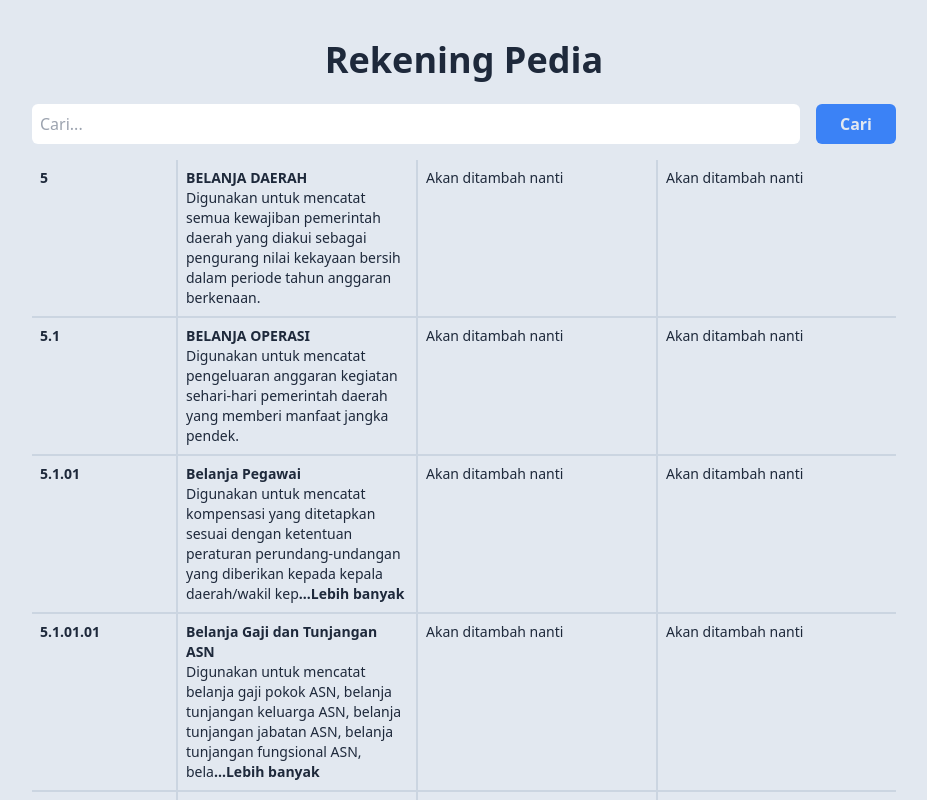
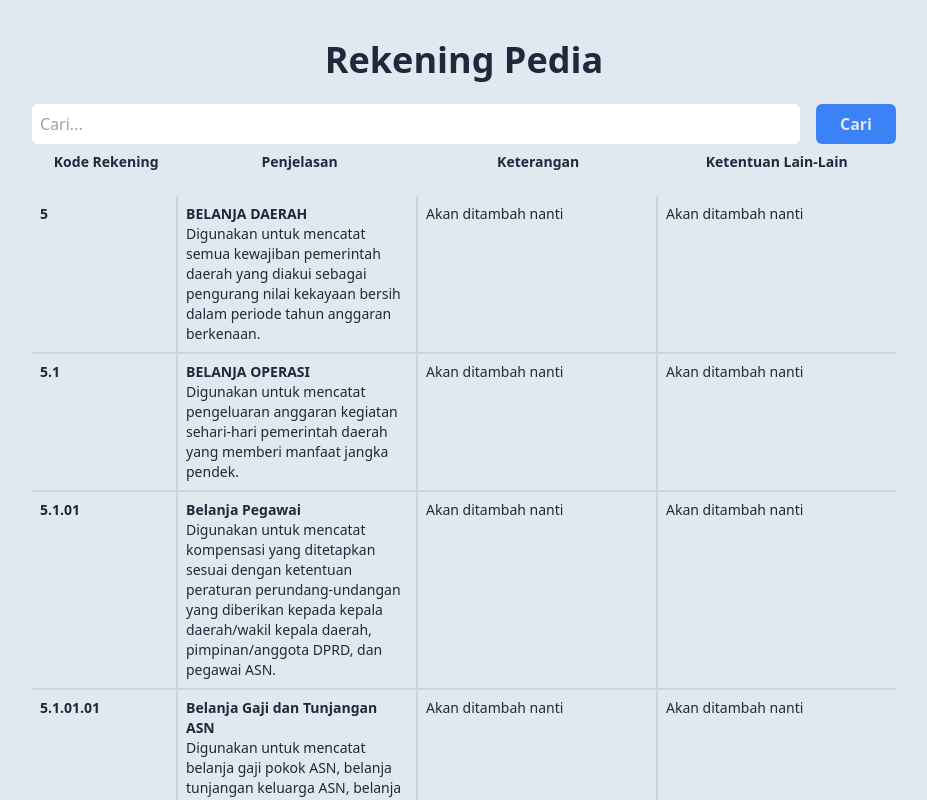
Before and after one commit to Bidang-Anggaran/kb-bakeuda, a React (Vite) app: page / in a window 1280 px wide. Shown: the top 800 px of the page, without its empty margins (176-1103 px from the left). Built offline with nearby package versions, Linux system fonts and the light colour scheme.

Commit message:
fix: removed readmore on 1024+px width

```diff
--- a/src/App.jsx
+++ b/src/App.jsx
@@ -1,7 +1,6 @@
 import { useState } from "react";
 import ItemsList from "./components/ItemsList";
 import SearchBar from "./components/SearchBar";
-import Footer from "./components/Footer";
 
 function App() {
   const [searchInput, setSearchInput] = useState("");
--- a/src/components/ReadMore.jsx
+++ b/src/components/ReadMore.jsx
@@ -1,21 +1,46 @@
-import { useState } from "react";
+import { useState, useEffect } from "react";
 
 const ReadMore = ({ children }) => {
+  const [isReadMore, setIsReadMore] = useState(true);
+  const [windowWidth, setWindowWidth] = useState(window.innerWidth);
+
+  useEffect(() => {
+    // Function to update windowWidth when the window is resized
+    const handleResize = () => {
+      setWindowWidth(window.innerWidth);
+    };
+
+    // Add event listener for window resize
+    window.addEventListener("resize", handleResize);
+
+    // Clean up the event listener when the component unmounts
+    return () => {
+      window.removeEventListener("resize", handleResize);
+    };
+  }, []); //
   const text = children;
-  const [isReadMore, setIsReadMore] = useState(true);
   const toggleReadMore = () => {
     setIsReadMore(!isReadMore);
   };
   return (
+    <>
+      {windowWidth > 1024 ? (
+        <p className="text-sm">{text}</p>
+      ) : (
         <p className="text-sm">
           {isReadMore ? text.slice(0, 150) : text}
 
           {text.length > 150 ? (
-        <span onClick={toggleReadMore} className="text-sm font-bold cursor-pointer">
+            <span
+              onClick={toggleReadMore}
+              className="text-sm font-bold cursor-pointer"
+            >
               {isReadMore ? "...Lebih banyak" : " Lebih sedikit"}
             </span>
           ) : null}
         </p>
+      )}
+    </>
   );
 };
 
--- a/src/components/SearchBar.jsx
+++ b/src/components/SearchBar.jsx
@@ -63,13 +63,13 @@ const SearchBar = ({ searchHandler }) => {
           <label htmlFor="deskripsi" className="mx-2">
             Deskripsi
           </label>
+        </div> */}
+        <div className="flex text-center">
+          <h2 className="font-bold flex-[2] text-sm py-2 min-w-36">Kode Rekening</h2>
+          <h2 className="flex-[3] px-2 font-bold text-sm py-2 min-w-40">Penjelasan</h2>
+          <h2 className="flex-[3] px-2 font-bold text-sm py-2 min-w-40">Keterangan</h2>
+          <h2 className="flex-[3] px-2 font-bold text-sm py-2 min-w-40">Ketentuan Lain-Lain</h2>
         </div>
-        <div className="flex text-center">
-          <h2 className="font-bold flex-[2] text-sm pb-1">Kode Rekening</h2>
-          <h2 className="flex-[3] px-2 font-bold text-sm pb-1">Penjelasan</h2>
-          <h2 className="flex-[3] px-2 font-bold text-sm pb-1">Keterangan</h2>
-          <h2 className="flex-[3] px-2 font-bold text-sm pb-1">Ketentuan Lain-Lain</h2>
-        </div> */}
       </form>
       {/* <Dropdown /> */}
     </>
```
Also changed, not shown: src/components/ItemsList.jsx (+0 -22 lines). Lines whose indentation alone changed are shown as unchanged.
